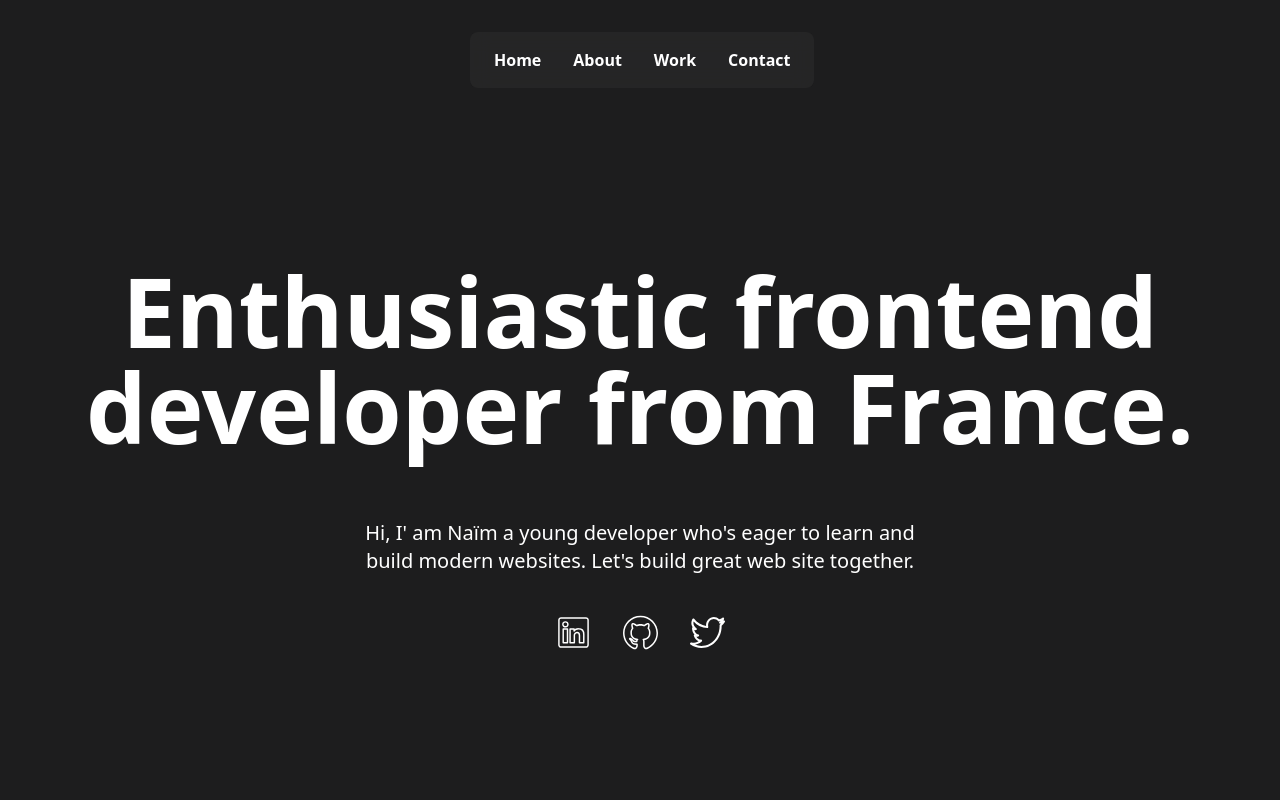
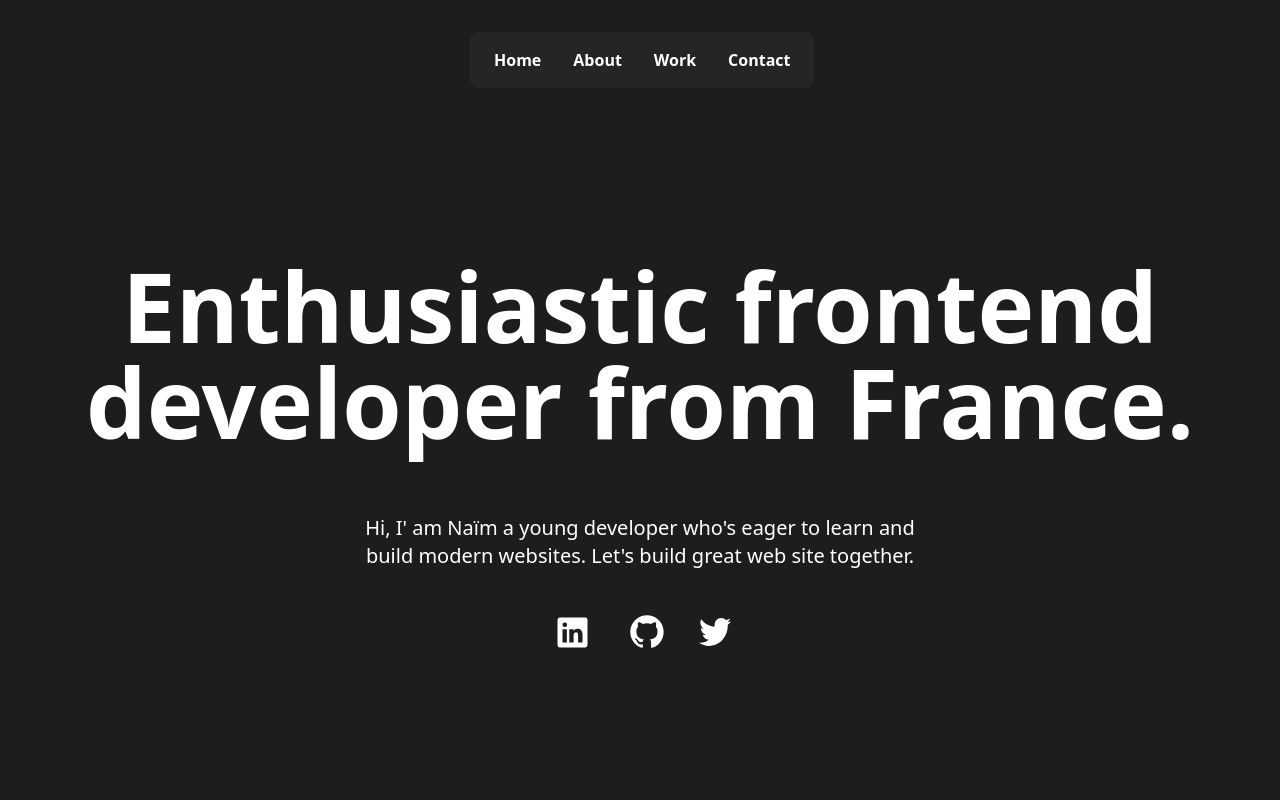
Before and after one commit to SAIDINaimoudine/portfolio, a React (Vite) app: page / in a window 1280 px wide. Shown: the top 800 px of the page. Built offline with nearby package versions, Linux system fonts and the light colour scheme.

Commit message:
update icons

```diff
--- a/src/App.jsx
+++ b/src/App.jsx
@@ -16,9 +16,9 @@ function App() {
               Hi, I&apos; am Naïm a young developer who&apos;s eager to learn and build modern websites. Let&apos;s build great web site together.
             </p>
             <div className="hero-socials">
-              <a href="https://fr.linkedin.com/in/na%C3%AFmoudine-saidi" target="_blank" rel="noreferrer" aria-label="go to linkedin account"><span><img src="./icons/linkedin-icon.svg" alt="linkedin logo" className='w-[35px]'/></span></a>
-              <a href="https://github.com/SAIDINaimoudine" target="_blank" rel="noreferrer" aria-label="go to github account"><span><img src="./icons/github-icon.svg" alt="github icon" className='w-[35px]'/></span></a>
-              <a href="https://twitter.com/Naim_js" target="_blank" rel="noreferrer" aria-label="go to Twitter account"><span><img src="./icons/twitter-icon.svg" alt="" className='w-[35px]'/></span></a>
+              <a href="https://fr.linkedin.com/in/na%C3%AFmoudine-saidi" target="_blank" rel="noreferrer" aria-label="go to linkedin account"><svg className='w-[35px] h-[35px] md:w-[45px] md:h-[45px]' viewBox="0 0 24 24" fill="none" xmlns="http://www.w3.org/2000/svg"><path className='icon' d="M18.72 4H5.37A1.31 1.31 0 0 0 4 5.25v13.38A1.41 1.41 0 0 0 5.37 20h13.35A1.34 1.34 0 0 0 20 18.63V5.25A1.23 1.23 0 0 0 18.72 4zM9 17.34H6.67v-7.13H9v7.13zM7.89 9.13A1.18 1.18 0 0 1 6.67 7.9a1.18 1.18 0 0 1 1.24-1.23A1.18 1.18 0 0 1 9.13 7.9a1.18 1.18 0 0 1-1.24 1.23zm9.45 8.21H15v-3.9c0-.93-.33-1.57-1.16-1.57a1.25 1.25 0 0 0-1.17.84 1.431 1.431 0 0 0-.08.57v4.06h-2.3v-7.13h2.3v1a2.32 2.32 0 0 1 2.1-1.21c1.51 0 2.65 1 2.65 3.13v4.21z" fill="#000"/></svg></a>
+              <a href="https://github.com/SAIDINaimoudine" target="_blank" rel="noreferrer" aria-label="go to github account"><svg className="w-[30px] h-[30px] md:w-[40px] md:h-[40px]" viewBox="0 0 24 24" xmlns="http://www.w3.org/2000/svg"><path fill="none" d="M0 0h24v24H0z"/><path className="icon" d="M12 2a10 10 0 0 0-3.16 19.5c.5.08.66-.23.66-.5v-1.69C6.73 19.91 6.14 18 6.14 18A2.69 2.69 0 0 0 5 16.5c-.91-.62.07-.6.07-.6a2.1 2.1 0 0 1 1.53 1 2.15 2.15 0 0 0 2.91.83 2.16 2.16 0 0 1 .63-1.34C8 16.17 5.62 15.31 5.62 11.5a3.87 3.87 0 0 1 1-2.71 3.58 3.58 0 0 1 .1-2.64s.84-.27 2.75 1a9.63 9.63 0 0 1 5 0c1.91-1.29 2.75-1 2.75-1a3.58 3.58 0 0 1 .1 2.64 3.87 3.87 0 0 1 1 2.71c0 3.82-2.34 4.66-4.57 4.91a2.39 2.39 0 0 1 .69 1.85V21c0 .27.16.59.67.5A10 10 0 0 0 12 2z"/></svg></a>
+              <a href="https://twitter.com/Naim_js" target="_blank" rel="noreferrer" aria-label="go to Twitter account"><svg className="svg" viewBox="0 0 1920 1920" xmlns="http://www.w3.org/2000/svg"><path className="icon" d="M1920 311.856c-70.701 33.769-146.598 56.47-226.221 66.86 81.317-52.517 143.774-135.529 173.252-234.691-76.236 48.678-160.716 84.028-250.391 103.002-71.718-82.56-174.268-134.06-287.435-134.06-217.75 0-394.165 189.966-394.165 424.206 0 33.318 3.614 65.619 10.165 96.678C617.9 616.119 327.304 447.385 133.045 190.67c-33.77 62.57-53.309 135.53-53.309 213.233 0 147.162 91.031 276.818 196.744 353.054-64.602-2.26-157.101-21.46-157.101-53.309v5.648c0 205.327 114.41 376.658 294.55 415.849-32.978 9.487-78.38 14.795-114.409 14.795-25.412 0-55.454-2.71-79.624-7.793 50.26 168.509 193.13 291.163 365.478 294.777-134.852 113.506-306.07 181.383-490.616 181.383-31.85 0-64.038-2.033-94.758-5.873 174.494 120.17 381.176 190.532 603.67 190.532 724.97 0 1121.055-646.136 1121.055-1206.55 0-18.41-.452-36.932-1.356-55.116 77.026-59.746 143.887-134.4 196.631-219.444" fillRule="evenodd"/></svg></a>
             </div>
           </section>
           <section className="about section" name="about">
--- a/src/index.css
+++ b/src/index.css
@@ -66,11 +66,15 @@
   }
 
   .hero-socials {
-    @apply flex items-center justify-center gap-8 text-2xl mx-auto
+    @apply flex items-center justify-center gap-6 md:gap-8 text-2xl mx-auto
   }
 
-  .hero-socials img {
-    @apply hover:fill-light focus:fill-hover
+  .svg {
+    @apply w-[25px] h-[25px] md:w-[32px] md:h-[32px]
+  }
+
+  .icon {
+    @apply hover:fill-light fill-white
   }
 
   .section {
```
Also changed, not shown: public/icons/github-icon.svg, public/icons/linkedin-icon.svg.
